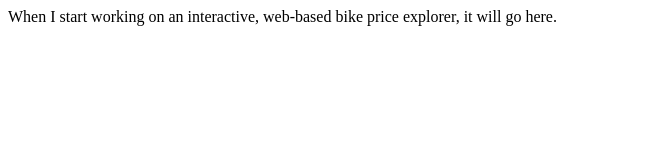
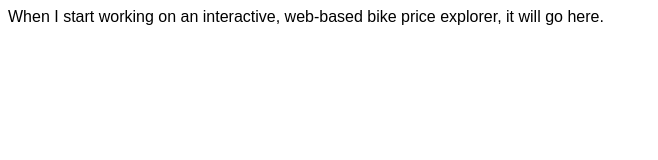
Before and after one commit to pfroud/bike-prices, a plain HTML site: page index.html in a window 1280 px wide. Shown: the whole page, without its empty margins (0-658 px from the left). Drawn offline with Linux system fonts and the light colour scheme.

Commit message:
Change font-face to font-family

```diff
--- a/index.html
+++ b/index.html
@@ -2,7 +2,7 @@
 <head>
 <title>Nothing here</title>
 </head>
-<body style="font-face: sans-serif">
+<body style="font-family: sans-serif">
 When I start working on an interactive, web-based bike price explorer, it will go here.
 </body>
 </html>
```
